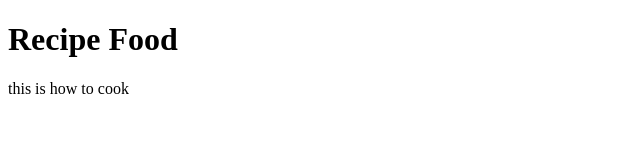
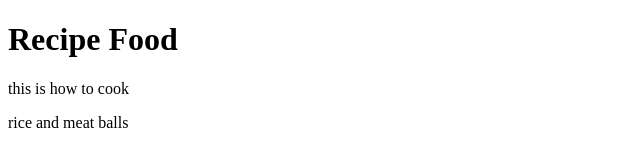
Before and after one commit to adeayofavour/odin-recipe-project, a plain HTML site: page index.html in a window 1280 px wide. Shown: the whole page, without its empty margins (0-640 px from the left). Drawn offline with Linux system fonts and the light colour scheme.

Commit message:
new meal added

```diff
--- a/index.html
+++ b/index.html
@@ -9,5 +9,6 @@
 <body>
     <h1>Recipe Food</h1>
     <p>this is how to cook</p>
+    <p>rice and meat balls</p>
 </body>
 </html>
```
